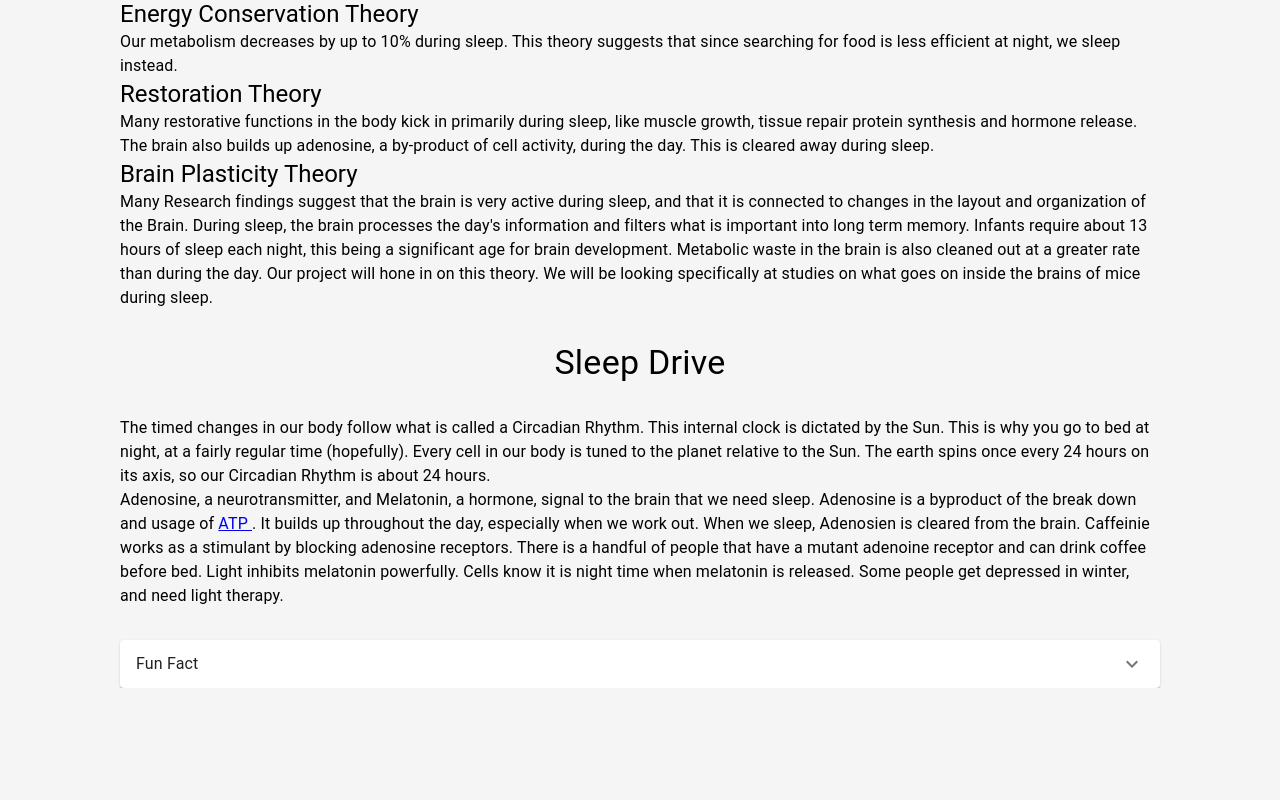
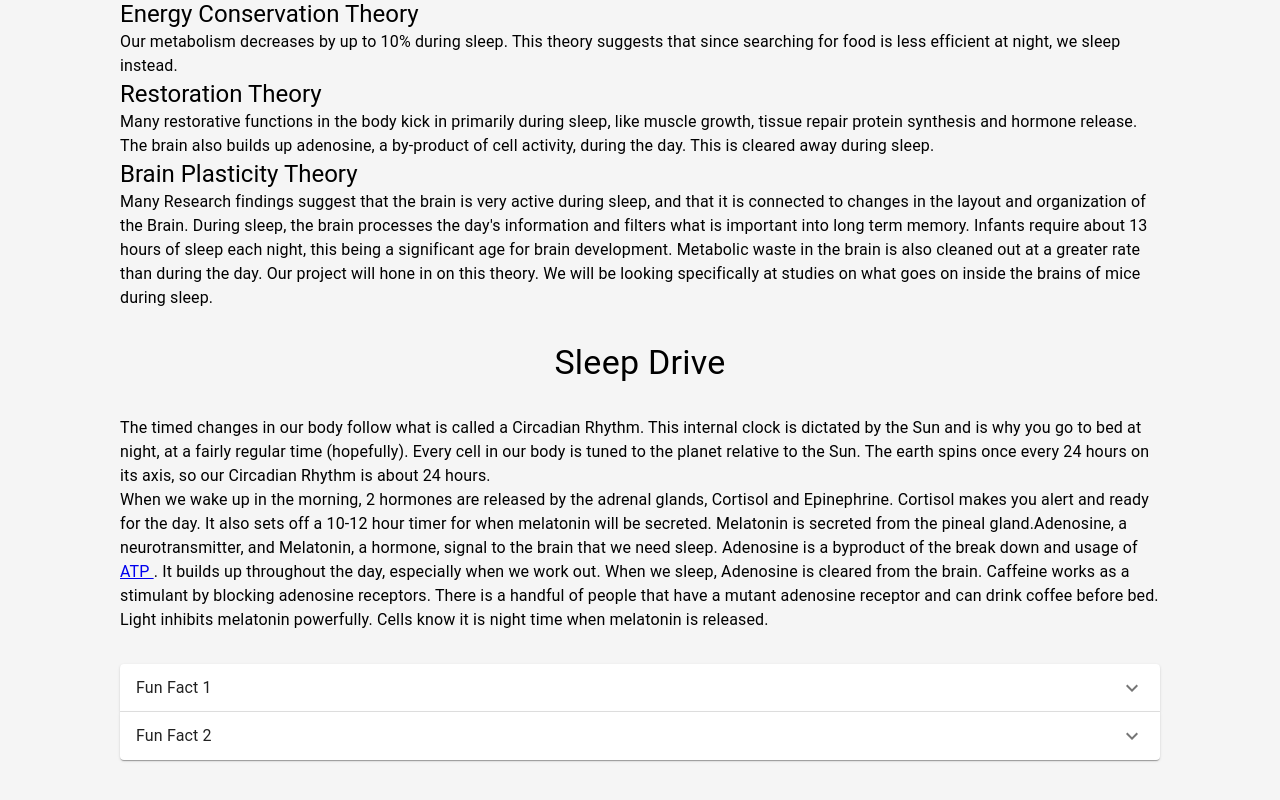
Before and after one commit to johnny-yang-4102/cs_4501_sleep_brain, a React (Create React App) app: page /sleep in a window 1280 px wide. Shown: the part 607-1407 px from the top of the page. Before the commit the page ends 1295 px from the top, so only its background shows below. Built offline with nearby package versions, Linux system fonts and the light colour scheme.

Commit message:
home page and sleep edits

```diff
--- a/src/screens/References.js
+++ b/src/screens/References.js
@@ -16,32 +16,36 @@ const References = () => {
     return (
         <Stack spacing={4} direction={"column"} justifyContent={"center"} alignItems={"stretch"} marginLeft={30}
                marginRight={30}>
-                                <Typography variant="h4" align="center">References</Typography>
+            <Typography variant="h4" align="center">References</Typography>
             <List>
                 <ListItem><Link className={"listLink"}
                                 href="https://neurosciencenews.com/sleep-deprivation-genetics-10638/" underline="hover"
-                                color={"black"}>How Sleep Deprivation Affects Our Genes
+                                color={"black"} target={"_blank"}>How Sleep Deprivation Affects Our Genes
                 </Link><span className={"listDesc"}> - lower baseline DNA repair gene expression and more DNA breaks with one night of sleep deprivation in humans </span></ListItem>
                 <ListItem><Link className={"listLink"}
-                                href="https://www.cell.com/molecular-cell/fulltext/S1097-2765(21)00933-3?_returnURL=https%3A%2F%2Flinkinghub.elsevier.com%2Fretrieve%2Fpii%2FS1097276521009333%3Fshowall%3Dtrue" underline="hover"
-                                color={"black"}> Parp1 promotes sleep, which enhances DNA repair in neurons
+                                href="https://www.cell.com/molecular-cell/fulltext/S1097-2765(21)00933-3?_returnURL=https%3A%2F%2Flinkinghub.elsevier.com%2Fretrieve%2Fpii%2FS1097276521009333%3Fshowall%3Dtrue"
+                                underline="hover"
+                                color={"black"} target={"_blank"}> Parp1 promotes sleep, which enhances DNA repair in
+                    neurons
                 </Link><span className={"listDesc"}> - lower baseline DNA repair gene expression and more DNA breaks with one night of sleep deprivation in humans </span></ListItem>
                 <ListItem><Link className={"listLink"}
                                 href="https://www.bbc.com/news/science-environment-39126993" underline="hover"
-                                color={"black"}>Mysteries of elephant sleep revealed
+                                color={"black"} target={"_blank"}>Mysteries of elephant sleep revealed
                 </Link><span className={"listDesc"}> - Larger animals tend to sleep less </span></ListItem>
                 <ListItem><Link className={"listLink"}
-                                href="https://www.google.com/url?q=https://www.ncbi.nlm.nih.gov/books/NBK482512/&sa=D&source=docs&ust=1670005393028835&usg=AOvVaw1bzMA6dgfto1W1tJxN8Mm-" underline="hover"
-                                color={"black"}> Physiology of Sleep
+                                href="https://www.google.com/url?q=https://www.ncbi.nlm.nih.gov/books/NBK482512/&sa=D&source=docs&ust=1670005393028835&usg=AOvVaw1bzMA6dgfto1W1tJxN8Mm-"
+                                underline="hover"
+                                color={"black"} target={"_blank"}> Physiology of Sleep
                 </Link><span className={"listDesc"}> - the stages of sleep </span></ListItem>
                 <ListItem><Link className={"listLink"}
-                                href="https://healthysleep.med.harvard.edu/healthy/matters/benefits-of-sleep/why-do-we-sleep" underline="hover"
-                                color={"black"}>Why Do We Sleep, Anyway?
+                                href="https://healthysleep.med.harvard.edu/healthy/matters/benefits-of-sleep/why-do-we-sleep"
+                                underline="hover"
+                                color={"black"} target={"_blank"}>Why Do We Sleep, Anyway?
                 </Link><span className={"listDesc"}> - the evolutionary pressures for sleep</span></ListItem>
 
                 <ListItem><Link className={"listLink"}
                                 href="https://www.youtube.com/watch?v=nm1TxQj9IsQ" underline="hover"
-                                color={"black"}> Master Your Sleep & Be More Alert When Awake
+                                color={"black"} target={"_blank"}> Master Your Sleep & Be More Alert When Awake
                 </Link><span className={"listDesc"}> - how melatonin and adenosine work in tandem to drive sleep </span></ListItem>
 
                 <ListItem><Link className={"listLink"}
@@ -50,21 +54,27 @@ const References = () => {
                 </Link><span className={"listDesc"}> - Circadian Rhythm and sleep </span></ListItem>
 
                 <ListItem><Link className={"listLink"}
-                                href="https://www.sleepfoundation.org/how-sleep-works/adenosine-and-sleep" underline="hover"
-                                color={"black"}>Adenosine and Sleep
+                                href="https://www.sleepfoundation.org/how-sleep-works/adenosine-and-sleep"
+                                underline="hover"
+                                color={"black"} target={"_blank"}>Adenosine and Sleep
                 </Link><span className={"listDesc"}> - Adenosine is a byproduct of ATP consumption </span></ListItem>
+
 
                 <ListItem><Link className={"listLink"}
                                 href="https://neurosciencenews.com/sleep-deprivation-genetics-10638/" underline="hover"
-                                color={"black"}>How Sleep Deprivation Affects Our Genes
+                                color={"black"} target={"_blank"}>How Sleep Deprivation Affects Our Genes
                 </Link><span className={"listDesc"}> - lower baseline DNA repair gene expression and more DNA breaks with one night of sleep deprivation in humans </span></ListItem>
+
+
                 <ListItem><Link className={"listLink"}
                                 href="https://neurosciencenews.com/sleep-deprivation-genetics-10638/" underline="hover"
-                                color={"black"}>How Sleep Deprivation Affects Our Genes
+                                color={"black"} target={"_blank"}>How Sleep Deprivation Affects Our Genes
                 </Link><span className={"listDesc"}> - lower baseline DNA repair gene expression and more DNA breaks with one night of sleep deprivation in humans </span></ListItem>
+
+
                 <ListItem><Link className={"listLink"}
                                 href="https://neurosciencenews.com/sleep-deprivation-genetics-10638/" underline="hover"
-                                color={"black"}>How Sleep Deprivation Affects Our Genes
+                                color={"black"} target={"_blank"}>How Sleep Deprivation Affects Our Genes
                 </Link><span className={"listDesc"}> - lower baseline DNA repair gene expression and more DNA breaks with one night of sleep deprivation in humans </span></ListItem>
             </List>
         </Stack>
--- a/src/screens/ScreenHome.js
+++ b/src/screens/ScreenHome.js
@@ -26,7 +26,15 @@ const ScreenIntro = () => {
                     <Grid item>
                         <Typography variant="body1">This site is a general overview covering information on the
                             brain and sleep individually as well as the connections between sleep and the
-                            brain. It will continue to grow and is meant to serve as a repository for what we understand about sleep and the brain </Typography>
+                            brain. Sleep is fundamental to our health. The consequences of it's absence has been well documented,
+                            including a compromised:
+                            <ol>
+                                <li>immune system</li>
+                                <li>insulin/blood glucose system </li>
+                                <li>hormone system related to appetite</li>
+                                <li>brain, cognitive function becomes impaired</li>
+                            </ol>
+                            This site will continue to grow and is meant to serve as a repository for what we understand about sleep and the brain </Typography>
                     </Grid>
 
                     <Grid item>
--- a/src/screens/ScreenSleep.js
+++ b/src/screens/ScreenSleep.js
@@ -98,23 +98,29 @@ const ScreenSleep = () => {
                 <Grid container direction="row">
 
                     <Typography variant="body1"> The timed changes in our body follow what is called a Circadian
-                        Rhythm. This internal clock is dictated by the Sun. This is why you go to bed at night, at a
+                        Rhythm. This internal clock is dictated by the Sun and is why you go to bed at night, at a
                         fairly regular time (hopefully). Every cell in
                         our body is tuned to the planet relative to the Sun. The earth spins once every 24 hours on its
                         axis, so our Circadian Rhythm is about 24 hours.
 
                     </Typography>
                     <Typography variant="body1">
+                        When we wake up in the morning, 2 hormones are released by the adrenal glands, Cortisol and
+                        Epinephrine. Cortisol makes you
+                        alert and ready for the day. It also sets off a 10-12 hour timer for when melatonin will be
+                        secreted. Melatonin is secreted from the pineal gland.
+
+                        {/*it is the only structure in the brain*/}
+                        {/*that is only one, instead of two symetrical parts.*/}
                         Adenosine, a neurotransmitter, and Melatonin, a hormone, signal to the brain that we need sleep.
                         Adenosine is a byproduct of the break down and usage of <a
                         href={"https://en.wikipedia.org/wiki/Adenosine_triphosphate#:~:text=Adenosine%20triphosphate%20(ATP)%20is%20an,condensate%20dissolution%2C%20and%20chemical%20synthesis."}>
-                        ATP </a>. It builds up throughout the day, especially when we work out. When we sleep, Adenosien
-                        is cleared from the brain. Caffeinie
+                        ATP </a>. It builds up throughout the day, especially when we work out. When we sleep, Adenosine
+                        is cleared from the brain. Caffeine
                         works as a stimulant by blocking adenosine receptors. There is a handful of people that have a
-                        mutant adenoine receptor and can drink coffee before bed.
+                        mutant adenosine receptor and can drink coffee before bed.
                         Light
-                        inhibits melatonin powerfully. Cells know it is night time when melatonin is released. Some
-                        people get depressed in winter, and need light therapy.
+                        inhibits melatonin powerfully. Cells know it is night time when melatonin is released.
                     </Typography>
                 </Grid>
                 <Typography variant="h5">  &nbsp;  </Typography>
@@ -126,11 +132,11 @@ const ScreenSleep = () => {
                             aria-controls="panel1a-content"
                             id="panel1a-header"
                         >
-                            <Typography>Fun Fact</Typography>
+                            <Typography>Fun Fact 1</Typography>
                         </AccordionSummary>
                         <AccordionDetails>
                             <Typography variant="body1">When you workout has a large impact on your Circadian Rhythm.
-                                Most studies of exercise are around anerobic because mice like to run. Optimal Exercise
+                                Most studies are around anaerobic exercise because mice like to run. Optimal Exercise
                                 windows depend mostly on body temperature. Ideal times tend to be 30 minutes after
                                 waking. Three hours after waking, and 11 hours after waking, which is the late
                                 afternoon. These times optimize performance and reduce injury. The best exercise you can
@@ -139,9 +145,34 @@ const ScreenSleep = () => {
                                 peaks and has been shown to strongly align people's sleep schedules </Typography>
                         </AccordionDetails>
                     </Accordion>
+                    <Accordion>
+                        <AccordionSummary
+                            expandIcon={<ExpandMoreIcon/>}
+                            aria-controls="panel1a-content"
+                            id="panel1a-header"
+                        >
+                            <Typography>Fun Fact 2</Typography>
+                        </AccordionSummary>
+                        <AccordionDetails>
+                            <Typography variant="body1"> Melatonin serves two roles. The first is sleep regulation and
+                                the
+                                second is to suppress the onset of puberty by blocking other hormones. In children,
+                                Melatonin
+                                is secreted throughout the day. The body does a really careful job of regulating
+                                hormones and
+                                releases about 0.1 to 0.5 mg to help you fall asleep.
+                                Taking Melatonin as a supplement is generally not a good idea. Pills have been found the
+                                contain 15% to 400x their advertised
+                                amounts, most likely more than you need. </Typography>
+                        </AccordionDetails>
+                    </Accordion>
                 </Grid>
             </Grid>
-
+            <Grid container direction={"row"}>
+                <Grid item xs={12}>
+                    <Typography variant="h5">  &nbsp;  </Typography>
+                </Grid>
+            </Grid>
 
         </Stack>
     );
--- a/src/screens/ScreenSleepBrainEffects.js
+++ b/src/screens/ScreenSleepBrainEffects.js
@@ -103,7 +103,13 @@ const ScreenSleepBrainEffects = () => {
                     </Typography>
                 </Grid>
                 <Grid container alignItems={"center"}>
+                    <Grid item xs={12}>
                     <Image src={picIEG} height={"100%"} width={"100%"} justifyContent={"center"} align={"center"}/>
+                    </Grid>
+                        <Grid item xs={12}>
+                            <Typography variant="body1" align="center"> <a href={"https://www.ncbi.nlm.nih.gov/pmc/articles/PMC2981377/"} target={"_blank"}> Image Source</a> </Typography>
+
+                        </Grid>
                 </Grid>
                 <Typography style={padding} variant={"body1"}>
                     The above image is a result of a technique called <em> <a href={"https://www.genome.gov/genetics-glossary/in-situ-hybridization"} target={"_blank"}>In situ hybridization</a>  </em>. 222 genes were
```
